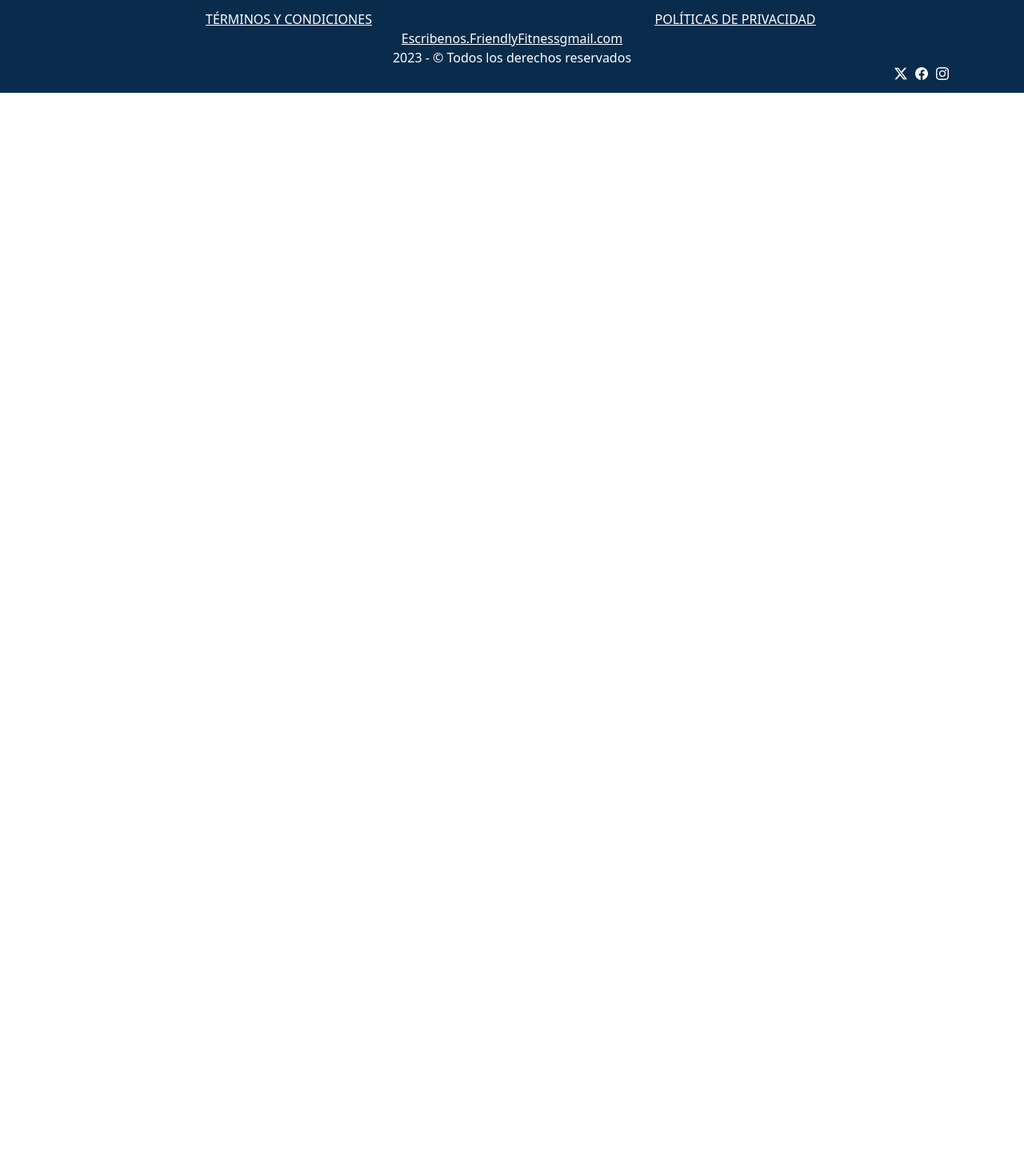
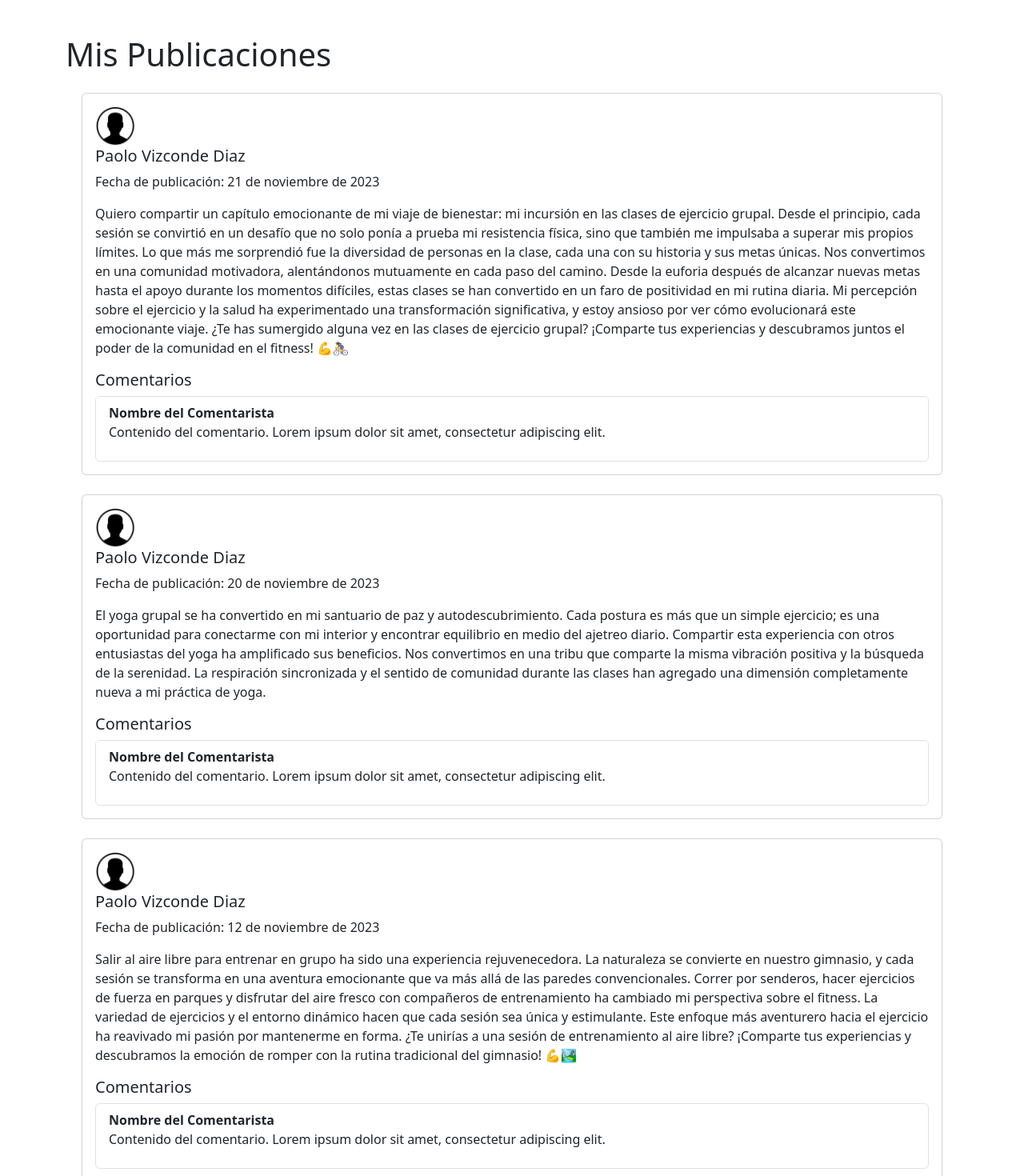
Before and after one commit to OficialFriendlyFitness/Frontend, an Angular app in the folder LandingPage/: page /misPublicaciones in a window 1280 px wide. Before the commit this address led to /. Shown: the part 80-1550 px from the top of the page at 80% size. Before the commit the page ends 800 px from the top, so only its background shows below. Built offline with nearby package versions, Linux system fonts and the light colour scheme.

Commit message:
Cambios en foro social

```diff
--- a/LandingPage/src/app/app-routing.module.ts
+++ b/LandingPage/src/app/app-routing.module.ts
@@ -12,6 +12,7 @@ import { DesafiosComponent } from './components/desafios/desafios.component';
 import { DesafiosIntermedioComponent } from './components/desafios/desafios-intermedio/desafios-intermedio.component';
 import { DesafiosAvanzadoComponent } from './components/desafios/desafios-avanzado/desafios-avanzado.component';
 import { ForoSocialComponent } from './components/foro-social/foro-social.component';
+import { MisPublicacionesComponent } from './components/mis-publicaciones/mis-publicaciones.component';
 
 const routes: Routes = [
   { path: 'homepage', component: HomepageComponent },
@@ -25,6 +26,7 @@ const routes: Routes = [
   { path: 'desafio/DesafioIntermedio', component: DesafiosIntermedioComponent },
   { path: 'desafio/DesafioAvanzado', component: DesafiosAvanzadoComponent },
   { path: 'foroSocial', component: ForoSocialComponent },
+  { path: 'misPublicaciones', component: MisPublicacionesComponent },
   { path: "", component: HomepageComponent },
 ];
 
--- a/LandingPage/src/app/app.module.ts
+++ b/LandingPage/src/app/app.module.ts
@@ -15,6 +15,7 @@ import { DesafiosComponent } from './components/desafios/desafios.component';
 import { DesafiosIntermedioComponent } from './components/desafios/desafios-intermedio/desafios-intermedio.component';
 import { DesafiosAvanzadoComponent } from './components/desafios/desafios-avanzado/desafios-avanzado.component';
 import { ForoSocialComponent } from './components/foro-social/foro-social.component';
+import { MisPublicacionesComponent } from './components/mis-publicaciones/mis-publicaciones.component';
 
 @NgModule({
   declarations: [
@@ -29,7 +30,8 @@ import { ForoSocialComponent } from './components/foro-social/foro-social.compon
     DesafiosComponent,
     DesafiosIntermedioComponent,
     DesafiosAvanzadoComponent,
-    ForoSocialComponent
+    ForoSocialComponent,
+    MisPublicacionesComponent
   ],
     imports: [
         BrowserModule,
--- a/LandingPage/src/app/components/foro-social/foro-social.component.css
+++ b/LandingPage/src/app/components/foro-social/foro-social.component.css
@@ -5,3 +5,8 @@
 .publicacion{
     margin: 20px;
 }
+
+.publicaciones{
+    text-decoration: none;
+    color: white;
+}
--- a/LandingPage/src/app/components/foro-social/foro-social.component.html
+++ b/LandingPage/src/app/components/foro-social/foro-social.component.html
@@ -4,6 +4,10 @@
     <!-- Botón "Crear Publicación" -->
     <button type="button" class="btn btn-primary mb-3" data-toggle="modal" data-target="#crearPublicacionModal">
         Crear Publicación
+    </button>
+    <br>
+    <button type="button" class="btn btn-primary mb-3">
+        <a class="publicaciones" [routerLink]="['/misPublicaciones']">Mis Publicaciones</a>
     </button>
 
     <div class="modal fade" id="crearPublicacionModal" tabindex="-1" role="dialog"
@@ -40,18 +44,29 @@
         <div class="card-body">
             <img src="assets/images/Perfil.jpeg" alt="Imagen del usuario" class="img-fluid rounded-circle"
                 style="max-width: 50px;">
-            <h5 class="card-title">Nombre del Usuario</h5>
+            <h5 class="card-title">Emilyn Sanchez</h5>
             <p class="card-text">Fecha de publicación: 20 de noviembre de 2023</p>
-            <p class="card-text">Pequeño párrafo sobre el deporte: Lorem ipsum dolor sit amet, consectetur adipiscing
-                elit.</p>
+            <p class="card-text">Quiero llevarte a mi viaje personal, donde el ejercicio grupal se convirtió en mucho
+                más que una simple rutina de fitness. Desde la primera clase, supe que esto sería algo especial, algo
+                que iría más allá de las repeticiones y los estiramientos.
+
+                El ejercicio grupal me ofreció una comunidad, un grupo de personas con objetivos similares y una pasión
+                por la salud y el bienestar. Juntos, nos apoyamos mutuamente a medida que enfrentamos los desafíos y
+                celebramos los logros. No éramos solo individuos haciendo ejercicio; éramos un equipo comprometido con
+                nuestro crecimiento personal.
+
+                La conexión social que experimenté en estas sesiones fue inspiradora. Pasamos de ser compañeros de clase
+                a amigos que comparten risas, historias y metas. La energía positiva en el grupo se convirtió en una
+                fuente constante de motivación, y cada sesión se convirtió en una oportunidad para construir relaciones
+                significativas.</p>
 
             <!-- Comentarios -->
             <div class="mt-3">
                 <h5>Comentarios</h5>
                 <ul class="list-group">
                     <li class="list-group-item">
-                        <strong>Nombre del Comentarista</strong>
-                        <p>Contenido del comentario. Lorem ipsum dolor sit amet, consectetur adipiscing elit.</p>
+                        <strong>Paolo Vizconde Diaz</strong>
+                        <p>Realmente interesante</p>
                     </li>
                     <!-- Agrega más comentarios según sea necesario -->
                 </ul>
@@ -63,18 +78,24 @@
         <div class="card-body">
             <img src="assets/images/Perfil.jpeg" alt="Imagen del usuario" class="img-fluid rounded-circle"
                 style="max-width: 50px;">
-            <h5 class="card-title">Nombre del Usuario</h5>
+            <h5 class="card-title">Leonardo Hilario</h5>
             <p class="card-text">Fecha de publicación: 20 de noviembre de 2023</p>
-            <p class="card-text">Pequeño párrafo sobre el deporte: Lorem ipsum dolor sit amet, consectetur adipiscing
-                elit.</p>
+            <p class="card-text">Hoy quiero compartir mi experiencia personal con el ejercicio grupal, una travesía que
+                ha transformado mi enfoque hacia el bienestar. Sumergirme en clases de ejercicio en grupo no solo ha
+                sido un desafío físico, sino también un viaje emocional y social que ha enriquecido mi vida de maneras
+                inesperadas.
+
+                Desde la primera clase, me di cuenta de que el ejercicio grupal va más allá de los simples movimientos
+                físicos. Es una oportunidad para conectarse con otras personas que comparten objetivos similares.
+            </p>
 
             <!-- Comentarios -->
             <div class="mt-3">
                 <h5>Comentarios</h5>
                 <ul class="list-group">
                     <li class="list-group-item">
-                        <strong>Nombre del Comentarista</strong>
-                        <p>Contenido del comentario. Lorem ipsum dolor sit amet, consectetur adipiscing elit.</p>
+                        <strong>Emilyn Sanchez</strong>
+                        <p>Me parece interesante</p>
                     </li>
                     <!-- Agrega más comentarios según sea necesario -->
                 </ul>
--- /dev/null
+++ b/LandingPage/src/app/components/mis-publicaciones/mis-publicaciones.component.css
@@ -0,0 +1,3 @@
+.publicacion{
+    margin: 20px;
+}
--- /dev/null
+++ b/LandingPage/src/app/components/mis-publicaciones/mis-publicaciones.component.html
@@ -0,0 +1,99 @@
+<div class="container mt-5">
+    <h1 class="mb-4">Mis Publicaciones</h1>
+
+    <!-- Ejemplo de una publicación -->
+    <div class="card mt-4 publicacion">
+        <div class="card-body">
+            <img src="assets/images/Perfil.jpeg" alt="Imagen del usuario" class="img-fluid rounded-circle"
+                style="max-width: 50px;">
+            <h5 class="card-title">Paolo Vizconde Diaz</h5>
+            <p class="card-text">Fecha de publicación: 21 de noviembre de 2023</p>
+            <p class="card-text">Quiero compartir un capítulo emocionante de mi viaje de bienestar: mi incursión en las
+                clases de ejercicio grupal. Desde el principio, cada sesión se convirtió en un desafío que no solo ponía
+                a prueba mi resistencia física, sino que también me impulsaba a superar mis propios límites.
+
+                Lo que más me sorprendió fue la diversidad de personas en la clase, cada una con su historia y sus metas
+                únicas. Nos convertimos en una comunidad motivadora, alentándonos mutuamente en cada paso del camino.
+                Desde la euforia después de alcanzar nuevas metas hasta el apoyo durante los momentos difíciles, estas
+                clases se han convertido en un faro de positividad en mi rutina diaria.
+
+                Mi percepción sobre el ejercicio y la salud ha experimentado una transformación significativa, y estoy
+                ansioso por ver cómo evolucionará este emocionante viaje. ¿Te has sumergido alguna vez en las clases de
+                ejercicio grupal? ¡Comparte tus experiencias y descubramos juntos el poder de la comunidad en el
+                fitness! 💪🚴‍♀️</p>
+
+            <!-- Comentarios -->
+            <div class="mt-3">
+                <h5>Comentarios</h5>
+                <ul class="list-group">
+                    <li class="list-group-item">
+                        <strong>Nombre del Comentarista</strong>
+                        <p>Contenido del comentario. Lorem ipsum dolor sit amet, consectetur adipiscing elit.</p>
+                    </li>
+                    <!-- Agrega más comentarios según sea necesario -->
+                </ul>
+            </div>
+        </div>
+    </div>
+
+    <div class="card mt-4 publicacion">
+        <div class="card-body">
+            <img src="assets/images/Perfil.jpeg" alt="Imagen del usuario" class="img-fluid rounded-circle"
+                style="max-width: 50px;">
+            <h5 class="card-title">Paolo Vizconde Diaz</h5>
+            <p class="card-text">Fecha de publicación: 20 de noviembre de 2023</p>
+            <p class="card-text">El yoga grupal se ha convertido en mi santuario de paz y autodescubrimiento. Cada
+                postura es más que un simple ejercicio; es una oportunidad para conectarme con mi interior y encontrar
+                equilibrio en medio del ajetreo diario.
+
+                Compartir esta experiencia con otros entusiastas del yoga ha amplificado sus beneficios. Nos convertimos
+                en una tribu que comparte la misma vibración positiva y la búsqueda de la serenidad. La respiración
+                sincronizada y el sentido de comunidad durante las clases han agregado una dimensión completamente nueva
+                a mi práctica de yoga.</p>
+
+            <!-- Comentarios -->
+            <div class="mt-3">
+                <h5>Comentarios</h5>
+                <ul class="list-group">
+                    <li class="list-group-item">
+                        <strong>Nombre del Comentarista</strong>
+                        <p>Contenido del comentario. Lorem ipsum dolor sit amet, consectetur adipiscing elit.</p>
+                    </li>
+                    <!-- Agrega más comentarios según sea necesario -->
+                </ul>
+            </div>
+        </div>
+    </div>
+
+    <div class="card mt-4 publicacion">
+        <div class="card-body">
+            <img src="assets/images/Perfil.jpeg" alt="Imagen del usuario" class="img-fluid rounded-circle"
+                style="max-width: 50px;">
+            <h5 class="card-title">Paolo Vizconde Diaz</h5>
+            <p class="card-text">Fecha de publicación: 12 de noviembre de 2023</p>
+            <p class="card-text">Salir al aire libre para entrenar en grupo ha sido una experiencia rejuvenecedora. La
+                naturaleza se convierte en nuestro gimnasio, y cada sesión se transforma en una aventura emocionante que
+                va más allá de las paredes convencionales.
+
+                Correr por senderos, hacer ejercicios de fuerza en parques y disfrutar del aire fresco con compañeros de
+                entrenamiento ha cambiado mi perspectiva sobre el fitness. La variedad de ejercicios y el entorno
+                dinámico hacen que cada sesión sea única y estimulante.
+
+                Este enfoque más aventurero hacia el ejercicio ha reavivado mi pasión por mantenerme en forma. ¿Te
+                unirías a una sesión de entrenamiento al aire libre? ¡Comparte tus experiencias y descubramos la emoción
+                de romper con la rutina tradicional del gimnasio! 💪🏞️</p>
+
+            <!-- Comentarios -->
+            <div class="mt-3">
+                <h5>Comentarios</h5>
+                <ul class="list-group">
+                    <li class="list-group-item">
+                        <strong>Nombre del Comentarista</strong>
+                        <p>Contenido del comentario. Lorem ipsum dolor sit amet, consectetur adipiscing elit.</p>
+                    </li>
+                    <!-- Agrega más comentarios según sea necesario -->
+                </ul>
+            </div>
+        </div>
+    </div>
+</div>
```
Also changed, not shown: LandingPage/src/app/components/mis-publicaciones/mis-publicaciones.component.ts (added, +10 -0 lines), 1 other file (tests, documents, lock files or other folders).
